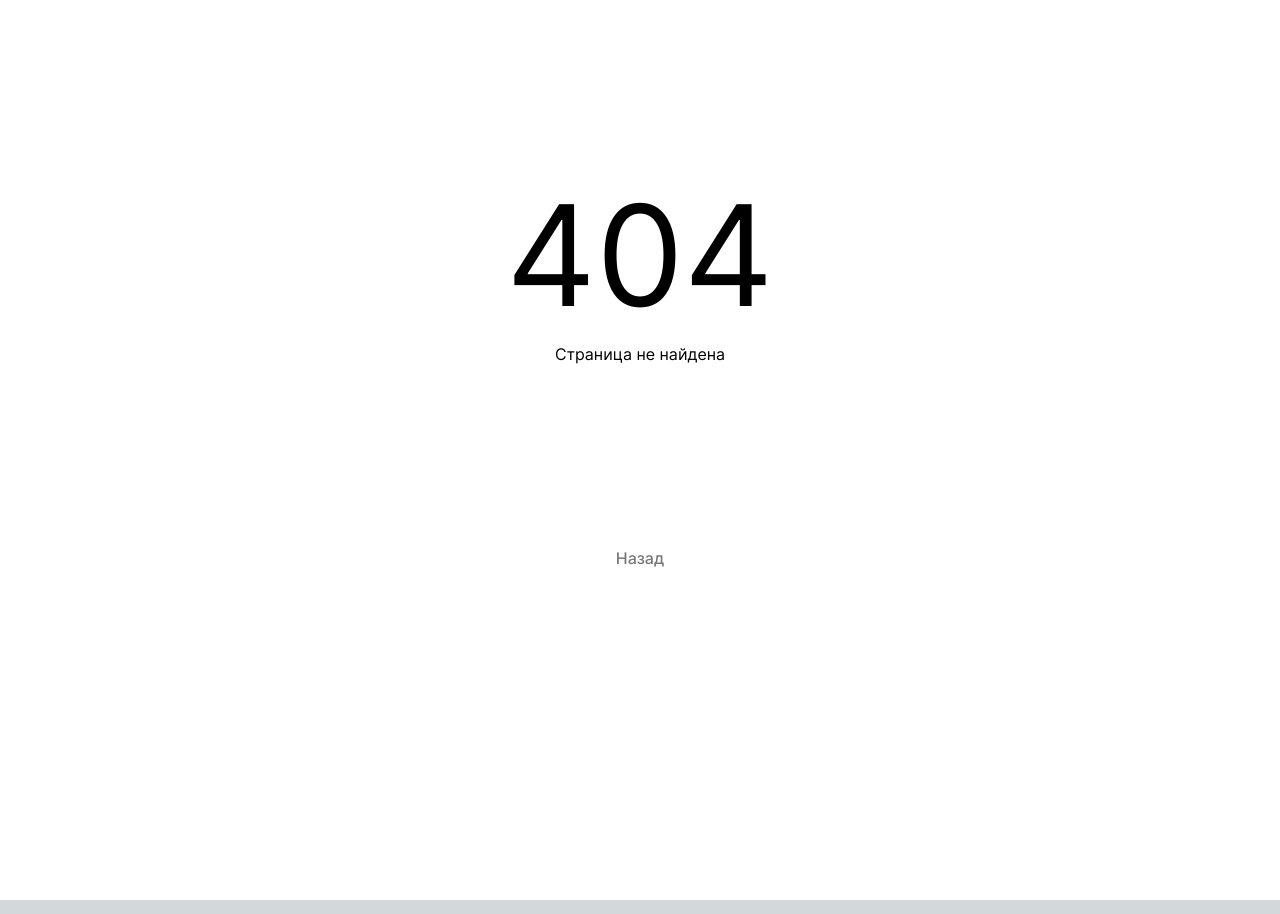
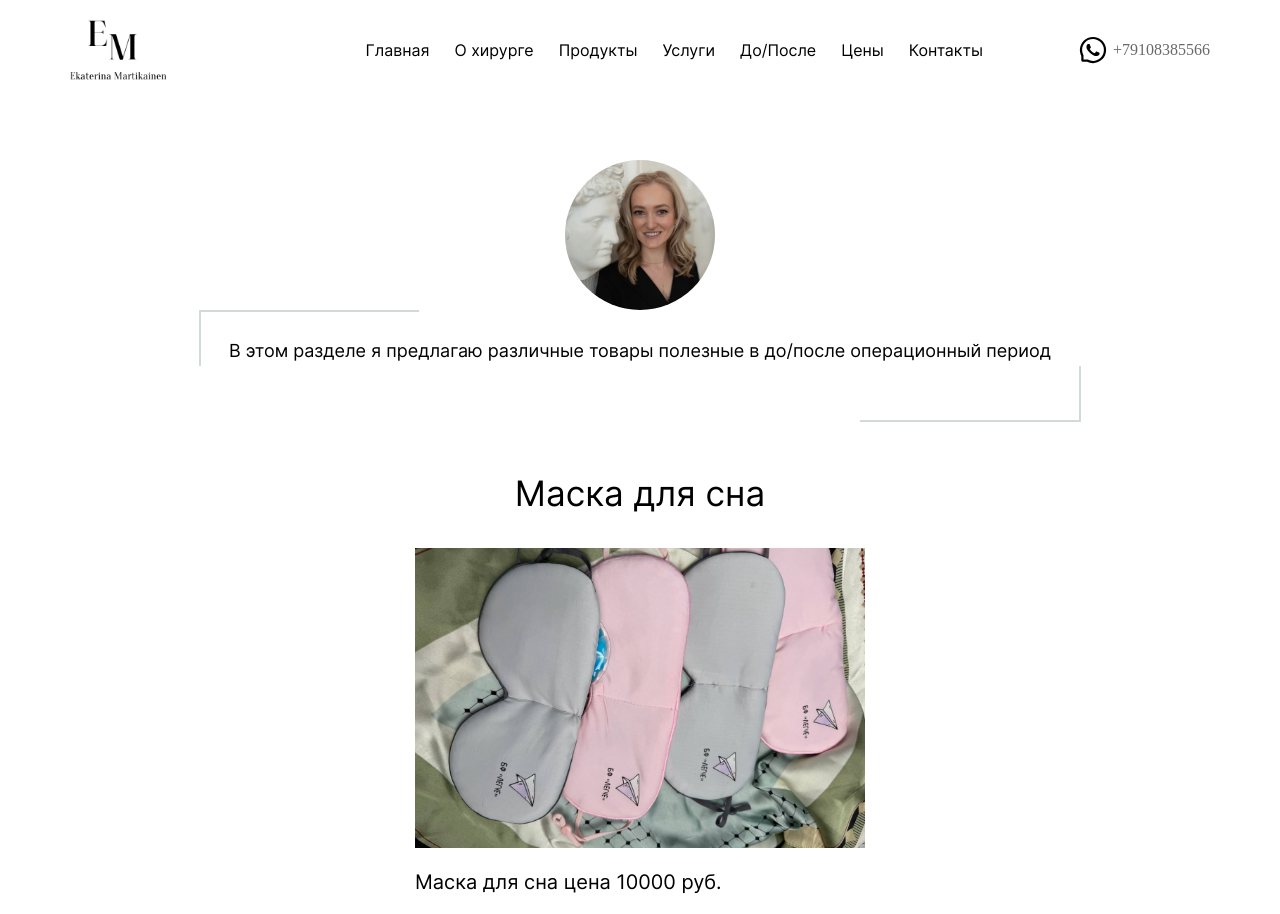
Before and after one commit to KabaevAnton/ekaterina-plastic, a React (Create React App) app: page /products in a window 1280 px wide. Shown: the top 914 px of the page. Built offline with nearby package versions, Linux system fonts and the light colour scheme; no server answers; grey boxes are pictures that could not be loaded.

Commit message:
Добавил раздел продуктов и туда маску для сна предварительно

```diff
--- a/src/components/App/App.js
+++ b/src/components/App/App.js
@@ -18,6 +18,7 @@ import PricesBust from "../Prices/PricesBust";
 import PricesBody from "../Prices/PricesBody";
 import PricesDopOptions from "../Prices/PricesDopOptions";
 import Services from "../Services/Services";
+import Products from "../Products/Products";
 import Contacts from "../Contacts/Contacts";
 import Footer from "../Footer/Footer";
 import * as Api from "../../utils/Api";
@@ -227,6 +228,7 @@ function App() {
         />
         <Route path="/about" element={<About onImage={handleImageOpen} onImageClick={handleImageClick} isOpen={isBurgerOpen} onBurger={handleBurgerOpen} />} />
         <Route path="services" element={<Services isOpen={isBurgerOpen} onBurger={handleBurgerOpen} />} />
+        <Route path="products" element={<Products isOpen={isBurgerOpen} onBurger={handleBurgerOpen} />} />
         <Route
           path="/beforeAfter"
           element={
--- a/src/components/Burger/Burger.js
+++ b/src/components/Burger/Burger.js
@@ -14,6 +14,11 @@ function Burger(props) {
             </li>
             <li className="burger__links">
               <Link to="/about" className="burger__link" onClick={props.onClose}>О хирурге</Link>
+            </li>
+            <li className="burger__links">
+              <Link to="/products" className="burger__link" onClick={props.onClose}>
+                Продукты
+              </Link>
             </li>
             <li className="burger__links">
               <Link to="/services" className="burger__link" onClick={props.onClose}>Услуги</Link>
--- a/src/components/Header/Header.js
+++ b/src/components/Header/Header.js
@@ -20,6 +20,11 @@ function Header(props) {
             <li className="header__link">
               <Link to="/about" className="header__link-to" onClick={() => window.scrollTo(0,0)}>
                 О хирурге
+              </Link>
+            </li>
+            <li className="header__link">
+              <Link to="/products" className="header__link-to" onClick={() => window.scrollTo(0,0)}>
+                Продукты
               </Link>
             </li>
             <li className="header__link">
@@ -53,6 +58,11 @@ function Header(props) {
             <li className="header__link">
               <Link to="/about" className="header__link-to header__link-to_gray" onClick={() => window.scrollTo(0,0)}>
                 О хирурге
+              </Link>
+            </li>
+            <li className="header__link">
+              <Link to="/products" className="header__link-to header__link-to_gray" onClick={() => window.scrollTo(0,0)}>
+                Продукты
               </Link>
             </li>
             <li className="header__link">
--- /dev/null
+++ b/src/components/Products/Products.css
@@ -0,0 +1,132 @@
+.services__container {
+    display: flex;
+    flex-direction: column;
+    align-items: center;
+    margin-top: 60px;
+    padding: 0 70px;
+}
+
+.services__section {
+    max-width: 1200px;
+    display: flex;
+    flex-direction: column;
+    align-items: center;
+}
+
+.services__image {
+    width: 150px;
+    height: 150px;
+    border-radius: 50%;
+    background-image: url('../../images/about.jpg');
+    background-position: center;
+    background-size: cover;
+}
+
+.services__qb {
+    display: flex;
+    flex-direction: column;
+    align-items: center;
+    padding: 30px;
+    background: linear-gradient(to right, #D3D8DB 0, #D3D8DB 50%, transparent 50%, transparent 100%), linear-gradient(to right, transparent 0, transparent 50%, #D3D8DB 50%, #D3D8DB 100%), linear-gradient(to bottom, #D3D8DB 0, #D3D8DB 100%), linear-gradient(to bottom, #D3D8DB 0, #D3D8DB 100%);
+    background-size: 50% 2px, 50% 2px, 2px 50%, 2px 50%;
+    background-position: 0 0, 100% 100%, 0 0, 100% 100%;
+    background-repeat: no-repeat;
+}
+
+.services__quote {
+    margin: 0 0 16px 0;
+    font-family: "Inter";
+    font-style: normal;
+    font-weight: 400;
+    font-size: 16px;
+    line-height: 1.2;
+}
+
+.services__quote-name {
+    margin-bottom: 30px;
+    font-size: 18px;
+ }
+
+.services__list {
+    list-style: none;
+    padding: 0;
+}
+
+.services__box {
+    display: flex;
+    flex-direction: column;
+    align-items: center;
+}
+
+.services__title {
+    font-family: 'Inter';
+    font-style: normal;
+    font-weight: 400;
+    font-size: 35px;
+}
+
+.servisec__wrapper {
+    max-width: 900px;
+    display: flex;
+    flex-direction: column;
+    align-items: center;
+}
+.sevices__pharagrph {
+    width: 100%;
+}
+
+.services__img {
+    width: 100%;
+    height: 300px;
+    object-fit: cover;
+}
+
+.services__description {
+    font-family: 'Inter';
+    font-style: normal;
+    font-weight: 400;
+    font-size: 20px;
+    line-height: 1.4;
+}
+
+@media screen and (max-width: 1026px) {
+    .services__container {
+        padding: 0 40px;
+    }
+}
+
+@media screen and (max-width: 880px) {
+    .services__description {
+        font-size: 18px;
+    }
+}
+
+@media screen and (max-width: 540px) {
+    .services__container {
+        padding: 0 20px;
+    }
+
+    .services__title {
+        font-size: 30px;
+    }
+
+    .services__description {
+        font-size: 16px;
+    }
+}
+
+@media screen and (max-width: 390px) {
+    .services__quote {
+        font-size: 14px;
+    }
+
+    .services__quote-name {
+        font-size: 16px;
+    }
+}
+
+@media screen and (max-width: 350px) {
+    .services__title {
+        font-size: 26px;
+    }
+}
--- /dev/null
+++ b/src/components/Products/Products.js
@@ -0,0 +1,43 @@
+import "./Products.css";
+import Header from "../Header/Header";
+import sleepMask from "../../images/Products/SleepingMask.JPG"
+import sleepMaskVideo from "../../video/Products/SleepingMask.MOV"
+
+
+function Products(props) {
+  return (
+    <section className="services">
+      <Header isOpen={props.isOpen} onBurger={props.onBurger} />
+      <div className="services__container">
+        <div className="services__section">
+          <div className="services__image"></div>
+          <div className="services__qb">
+            <p className="services__quote services__quote-name">
+              В этом разделе я предлагаю различные товары полезные в до/после операционный период
+            </p>
+          </div>
+        </div>
+        <ul className="services__list">
+          <li className="services__box">
+            <h3 className="services__title">Маска для сна</h3>
+            <div className="servisec__wrapper">
+              <img className="services__img" alt="" src={sleepMask}></img>
+              <div className="sevices__pharagrph">
+                <p className="services__description">
+                  Маска для сна цена 10000 руб.
+                </p>
+                <p className="services__description">
+                  <video className="video__mainVideo" src={sleepMaskVideo} controls />
+                </p>
+
+              </div>
+            </div>
+          </li>
+
+        </ul>
+      </div>
+    </section>
+  );
+}
+
+export default Products;
```
Also changed, not shown: .devcontainer/devcontainer.json (added), src/images/Products/SleepingMask.JPG (added), 1 other file (tests, documents, lock files or other folders).
